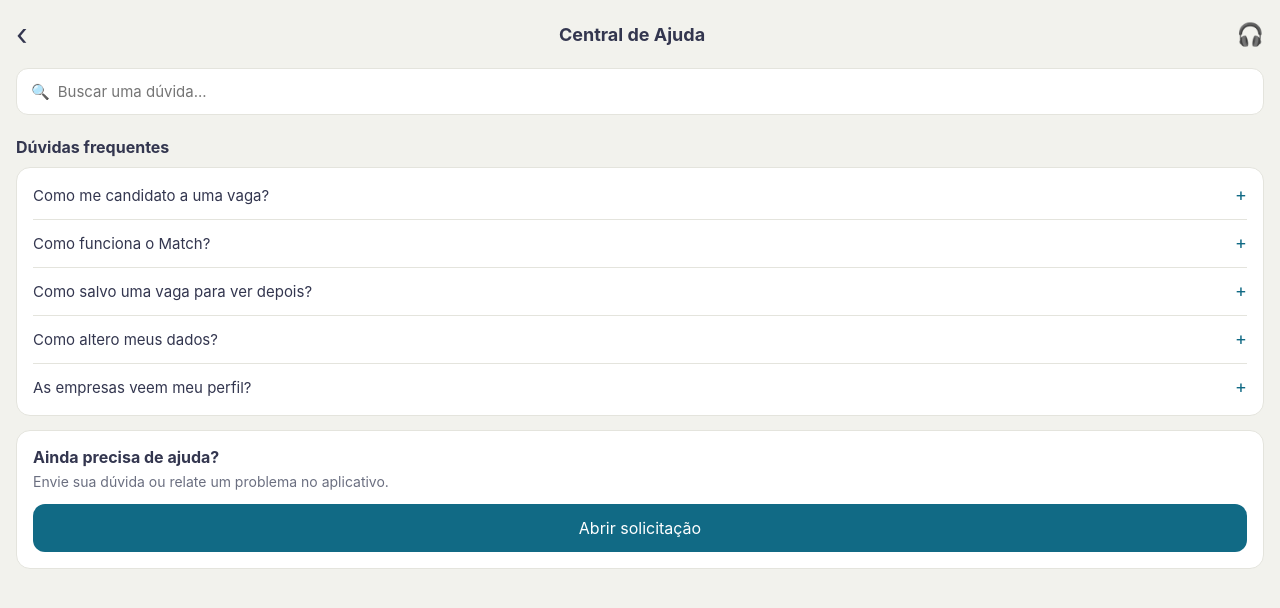
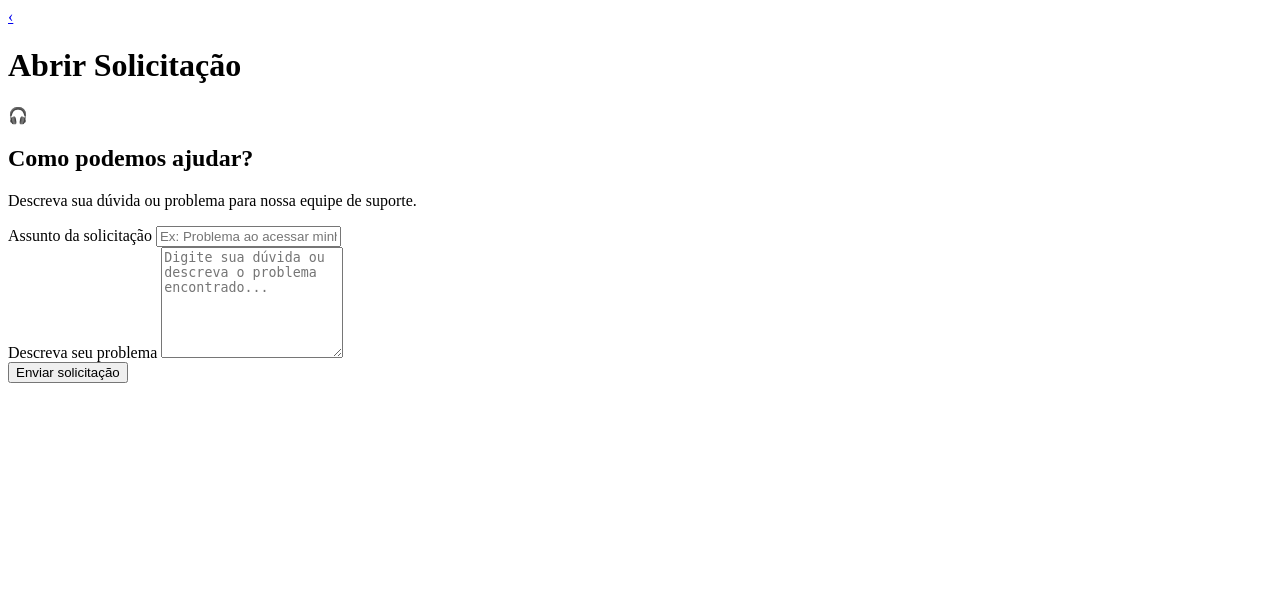
Before and after one commit to ifolk01/ENG4021-33D-DJANGO-repo, a Django app: page /suporte/abrir/ in a window 1280 px wide. Shown: the top 608 px of the page. Run offline with Django 5.2, Linux system fonts and the light colour scheme; a user stored in the database is signed in.

Commit message:
Update abrir_solicitacao.html

```diff
--- a/TIME5/Sprint 6/connectoproject/Connecto App/template/abrir_solicitacao.html
+++ b/TIME5/Sprint 6/connectoproject/Connecto App/template/abrir_solicitacao.html
@@ -7,80 +7,72 @@
 <head>
   <meta charset="utf-8">
   <meta name="viewport" content="width=device-width, initial-scale=1.0">
-  <title>Connecto - {% trans "Dúvidas Frequentes" %}</title>
-  <link rel="stylesheet" href="{% static 'duvidas_frequentes.css' %}">
+  <title>Connecto - {% trans "Abrir Solicitação" %}</title>
+  <link rel="stylesheet" href="{% static 'abrir_solicitacao.css' %}">
   {% include 'includes/tema_head.html' %}
 </head>
 
 <body>
 
   <div class="topo">
-    <a href="{% url 'perfil' %}" class="voltar">‹</a>
-    <h1>{% trans "Central de Ajuda" %}</h1>
+    <a href="{% url 'duvidas_frequentes' %}" class="voltar">‹</a>
+    <h1>{% trans "Abrir Solicitação" %}</h1>
     <span class="icone-ajuda">🎧</span>
   </div>
 
-  <div class="busca">
-    <span class="lupa">🔍</span>
-    <input
-      type="search"
-      placeholder="{% trans 'Buscar uma dúvida...' %}"
-    >
-  </div>
-
-  <h2 class="titulo-secao">
-    {% trans "Dúvidas frequentes" %}
-  </h2>
-
-  <div class="card lista-duvidas">
-
-    <details>
-      <summary>{% trans "Como me candidato a uma vaga?" %}</summary>
-      <p>
-        {% trans 'Abra a vaga que você quer e toque em "Candidatar-se". A candidatura aparece na aba "Minhas".' %}
-      </p>
-    </details>
-
-    <details>
-      <summary>{% trans "Como funciona o Match?" %}</summary>
-      <p>
-        {% trans "O Match mostra vagas parecidas com o seu curso e as suas áreas de interesse. É só curtir ou pular cada vaga." %}
-      </p>
-    </details>
-
-    <details>
-      <summary>{% trans "Como salvo uma vaga para ver depois?" %}</summary>
-      <p>
-        {% trans 'Toque no coração da vaga. Ela fica guardada em "Salvas", no seu perfil.' %}
-      </p>
-    </details>
-
-    <details>
-      <summary>{% trans "Como altero meus dados?" %}</summary>
-      <p>
-        {% trans 'No Perfil, toque em "Editar perfil", mude o que quiser e toque em "Salvar alterações".' %}
-      </p>
-    </details>
-
-    <details>
-      <summary>{% trans "As empresas veem meu perfil?" %}</summary>
-      <p>
-        {% trans "Só as empresas das vagas em que você se candidatou podem ver o seu perfil." %}
-      </p>
-    </details>
-
-  </div>
-
   <div class="card ajuda">
-    <h3>{% trans "Ainda precisa de ajuda?" %}</h3>
-
+    <h2>{% trans "Como podemos ajudar?" %}</h2>
     <p>
-      {% trans "Envie sua dúvida ou relate um problema no aplicativo." %}
+      {% trans "Descreva sua dúvida ou problema para nossa equipe de suporte." %}
     </p>
 
-    <a href="{% url 'abrir_solicitacao' %}" class="botao">
-      {% trans "Abrir solicitação" %}
-    </a>
+    {% if messages %}
+      {% for message in messages %}
+        <p class="mensagem-sistema">
+          {{ message }}
+        </p>
+      {% endfor %}
+    {% endif %}
+
+    <form method="POST" action="{% url 'abrir_solicitacao' %}">
+      {% csrf_token %}
+
+      <div class="campo-assunto">
+        <label for="assunto">
+          {% trans "Assunto da solicitação" %}
+        </label>
+
+        <input
+          type="text"
+          id="assunto"
+          name="assunto"
+          placeholder="{% trans 'Ex: Problema ao acessar minha conta' %}"
+          maxlength="120"
+          value="{{ assunto|default:'' }}"
+          required
+        >
+      </div>
+
+      <div class="campo-mensagem">
+        <label for="mensagem">
+          {% trans "Descreva seu problema" %}
+        </label>
+
+        <textarea
+          id="mensagem"
+          name="mensagem"
+          rows="7"
+          maxlength="3000"
+          placeholder="{% trans 'Digite sua dúvida ou descreva o problema encontrado...' %}"
+          required
+        >{{ mensagem|default:'' }}</textarea>
+      </div>
+
+      <button type="submit" class="botao">
+        {% trans "Enviar solicitação" %}
+      </button>
+
+    </form>
   </div>
 
 </body>
```
